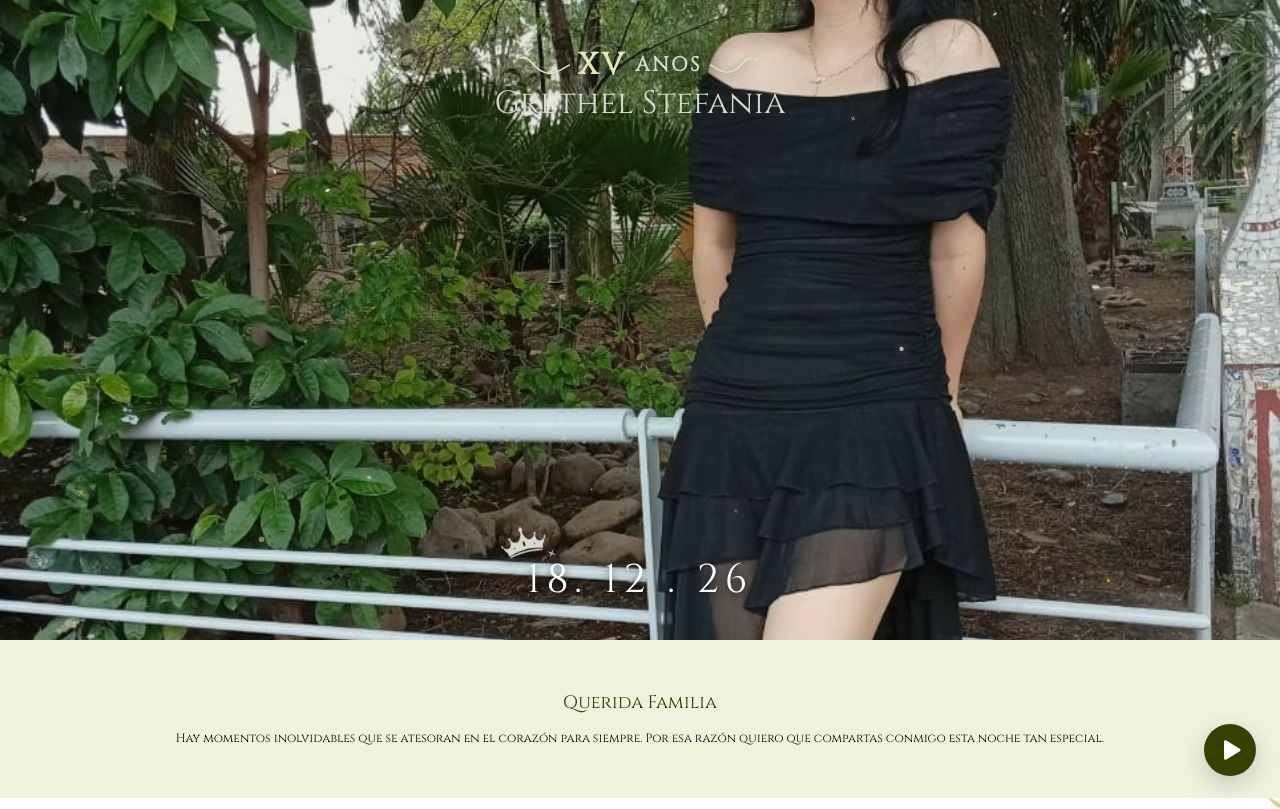
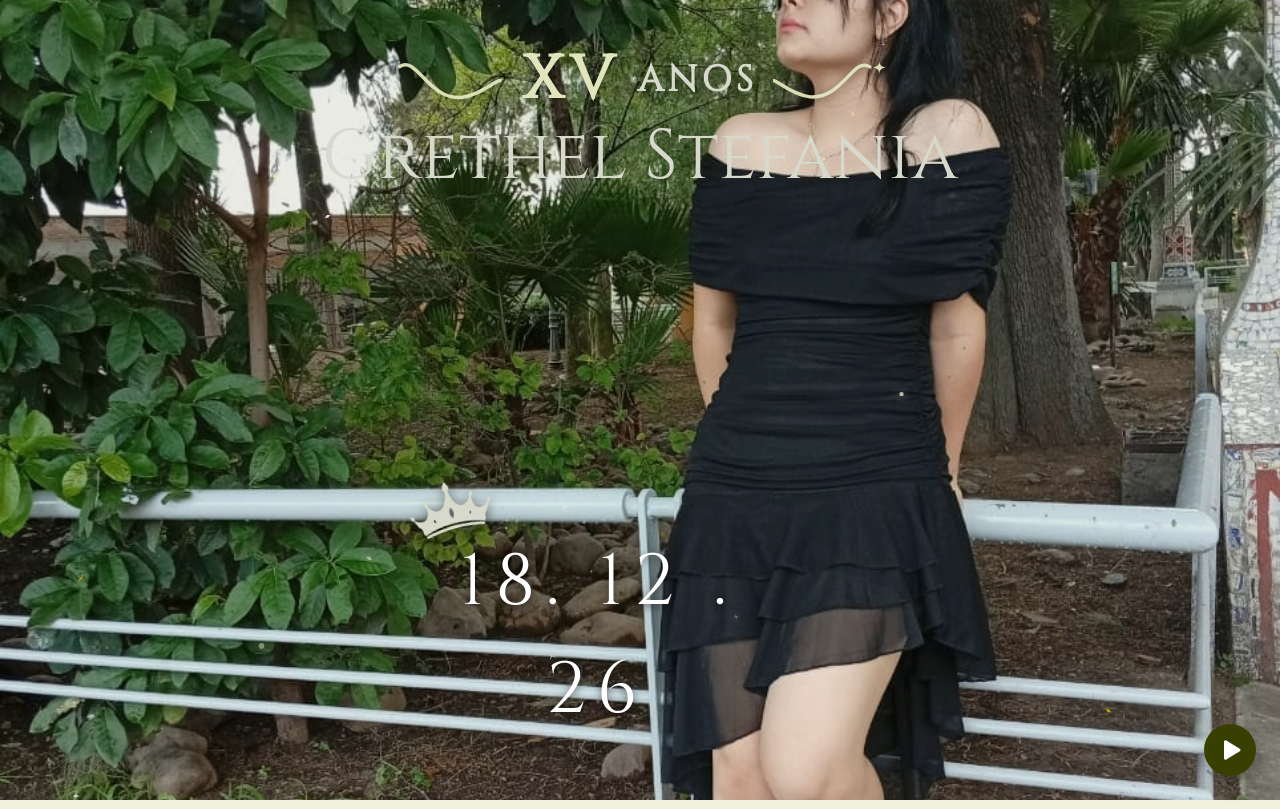
Before and after one commit to TuAmigoInvitaciones/tpl-xv-jade-silvestre, a React (Vite) app: page / in a window 1280 px wide. Shown: the top 809 px of the page. Built offline with nearby package versions, Linux system fonts and the light colour scheme; no server answers; a web font is replaced by a local one.

Commit message:
style(xs) 🎉: Fix responsive design for 480px devices

```diff
--- a/src/common/components/accordion/_accordion.scss
+++ b/src/common/components/accordion/_accordion.scss
@@ -24,7 +24,7 @@
         gap: 1.6rem;
 
         .accordion__item {
-            border: 1px solid vars.$color-primary-200;
+            border: 1px solid vars.$color-primary-100;
             border-radius: 1.6rem;
             background-color: #ffffff;
             overflow: hidden;
--- a/src/modules/invitation/countdown/_countdown-section.scss
+++ b/src/modules/invitation/countdown/_countdown-section.scss
@@ -112,7 +112,7 @@
     &__flower-1 {
         position: absolute;
         top: -5%;
-        right: -13%;
+        right: -7%;
         z-index: -1;
         width: 18rem;
         opacity: .9;
@@ -121,7 +121,7 @@
     &__flower-2 {
         position: absolute;
         bottom: -3%;
-        left: -13%;
+        left: -8%;
         z-index: -1;
         width: 18rem;
         opacity: .9;
--- a/src/modules/invitation/dress-code/_dress-code.scss
+++ b/src/modules/invitation/dress-code/_dress-code.scss
@@ -40,8 +40,11 @@
 
         &--top-right {
             top: -0.5rem;
-            right: -0.5rem;
-            transform: rotate(180deg);
+            right: -1rem;
+
+            img {
+                transform: rotate(180deg);
+            }
         }
 
         &--bottom-left {
@@ -155,6 +158,10 @@
         box-shadow: 0 10px 30px rgba(vars.$color-primary, 0.12);
         transition: transform 0.4s ease, box-shadow 0.4s ease;
 
+        @include mix.respondToMin('xs') {
+            width: 90%;
+        }
+
         &:hover {
             transform: translateY(-4px);
             box-shadow: 0 16px 35px rgba(vars.$color-primary, 0.2);
--- a/src/modules/invitation/family/_family.scss
+++ b/src/modules/invitation/family/_family.scss
@@ -18,6 +18,10 @@
         flex-direction: column;
         align-items: center;
         overflow: hidden;
+
+        @include mix.respondToMin('xs') {
+            width: 90%;
+        }
     }
 
     &__logo {
--- a/src/modules/invitation/gallery/_gallery.scss
+++ b/src/modules/invitation/gallery/_gallery.scss
@@ -17,6 +17,11 @@
         grid-auto-rows: 180px;
         gap: 0.8rem;
         margin-top: 3.5rem;
+
+        @include mix.respondToMin('xs') {
+            width: 90%;
+            margin-inline: auto;
+        }
 
         @include mix.respondToMin('md') {
             grid-template-columns: repeat(4, 1fr);
@@ -149,5 +154,12 @@
         object-fit: contain;
         border-radius: 4px;
         display: block;
+
+        @include mix.respondToMin('xs') {
+            width: 100%;
+            max-width: 100%;
+            max-height: 80vh;
+            object-fit: cover;
+        }
     }
 }
--- a/src/modules/invitation/hero/_hero.scss
+++ b/src/modules/invitation/hero/_hero.scss
@@ -44,6 +44,26 @@
         text-align: center;
         font-family: vars.$font-serif;
         font-size: 3.2rem;
+
+        @include mix.respondToMin('xs') {
+            font-size: 3.6rem;
+        }
+
+        @include mix.respondToMin('sm') {
+            font-size: 4.2rem;
+        }
+
+        @include mix.respondToMin('md') {
+            font-size: 5.2rem;
+        }
+
+        @include mix.respondToMin('lg') {
+            font-size: 6.2rem;
+        }
+
+        @include mix.respondToMin('xl') {
+            font-size: 7rem;
+        }
     }
 
     &__date {
@@ -63,6 +83,31 @@
         text-shadow: 0 2px 8px rgba(0, 0, 0, 0.6);
         z-index: 2;
 
+        @include mix.respondToMin('xs') {
+            font-size: 4.5rem;
+            bottom: 3.5rem;
+        }
+
+        @include mix.respondToMin('sm') {
+            font-size: 5rem;
+            bottom: 4rem;
+        }
+
+        @include mix.respondToMin('md') {
+            font-size: 5.8rem;
+            bottom: 4.5rem;
+        }
+
+        @include mix.respondToMin('lg') {
+            font-size: 6.5rem;
+            bottom: 5rem;
+        }
+
+        @include mix.respondToMin('xl') {
+            font-size: 7.2rem;
+            bottom: 5.5rem;
+        }
+
         &-day {
             position: relative;
             display: inline-flex;
@@ -80,6 +125,52 @@
         height: auto;
         filter: drop-shadow(0 2px 6px rgba(0, 0, 0, 0.6));
         pointer-events: none;
+
+        @include mix.respondToMin('xs') {
+            width: 7rem;
+            top: -2.8rem;
+            left: -8%;
+        }
+
+        @include mix.respondToMin('sm') {
+            width: 7.8rem;
+            top: -3.2rem;
+            left: -9%;
+        }
+
+        @include mix.respondToMin('md') {
+            width: 9rem;
+            top: -3.6rem;
+            left: -10%;
+        }
+
+        @include mix.respondToMin('lg') {
+            width: 10.2rem;
+            top: -4.2rem;
+            left: -11%;
+        }
+
+        @include mix.respondToMin('xl') {
+            width: 11.5rem;
+            top: -4.8rem;
+            left: -12%;
+        }
+    }
+
+    @include mix.respondToMin('xs') {
+        height: 85vh;
+    }
+
+    @include mix.respondToMin('sm') {
+        height: 90vh;
+    }
+
+    @include mix.respondToMin('md') {
+        height: 95vh;
+    }
+
+    @include mix.respondToMin('lg') {
+        height: 100vh;
     }
 }
 
@@ -93,6 +184,14 @@
         justify-content: center;
         gap: 0.8rem;
         z-index: 1;
+
+        @include mix.respondToMin('sm') {
+            gap: 1.2rem;
+        }
+
+        @include mix.respondToMin('md') {
+            gap: 1.6rem;
+        }
     }
 
     &__swash {
@@ -103,6 +202,31 @@
         flex-shrink: 0;
         opacity: 0.95;
         filter: drop-shadow(0 2px 4px rgba(0, 0, 0, 0.4));
+
+        @include mix.respondToMin('xs') {
+            width: 6.2rem;
+            height: 2.6rem;
+        }
+
+        @include mix.respondToMin('sm') {
+            width: 7.5rem;
+            height: 3rem;
+        }
+
+        @include mix.respondToMin('md') {
+            width: 9rem;
+            height: 3.4rem;
+        }
+
+        @include mix.respondToMin('lg') {
+            width: 10.5rem;
+            height: 4rem;
+        }
+
+        @include mix.respondToMin('xl') {
+            width: 12rem;
+            height: 4.5rem;
+        }
     }
 
     &__number,
@@ -114,10 +238,50 @@
         line-height: 1;
         color: vars.$color-primary-100;
         text-shadow: 0 4px 15px rgba(0, 0, 0, 0.5);
+
+        @include mix.respondToMin('xs') {
+            font-size: 2.2rem;
+        }
+
+        @include mix.respondToMin('sm') {
+            font-size: 2.4rem;
+        }
+
+        @include mix.respondToMin('md') {
+            font-size: 2.8rem;
+        }
+
+        @include mix.respondToMin('lg') {
+            font-size: 3.2rem;
+        }
+
+        @include mix.respondToMin('xl') {
+            font-size: 3.6rem;
+        }
     }
 
     &__number {
         font-size: 3rem;
         color: vars.$color-secondary-200;
+
+        @include mix.respondToMin('xs') {
+            font-size: 3.4rem;
+        }
+
+        @include mix.respondToMin('sm') {
+            font-size: 3.8rem;
+        }
+
+        @include mix.respondToMin('md') {
+            font-size: 4.5rem;
+        }
+
+        @include mix.respondToMin('lg') {
+            font-size: 5.2rem;
+        }
+
+        @include mix.respondToMin('xl') {
+            font-size: 6rem;
+        }
     }
 }
--- a/src/modules/invitation/itinerary/_itinerary.scss
+++ b/src/modules/invitation/itinerary/_itinerary.scss
@@ -12,10 +12,20 @@
 
         &--top {
             margin-top: -2rem;
+
+            @include mix.respondToMin('xs') {
+                margin-top: -1rem;
+                transform: rotate(-45deg);
+            }
         }
 
         &--bottom {
             margin-top: 3rem;
+
+            @include mix.respondToMin('xs') {
+                margin-top: 4rem;
+                margin-bottom: -2rem;
+            }
         }
     }
 
@@ -141,6 +151,11 @@
         height: 4rem;
         object-fit: contain;
         margin-bottom: 0.3rem;
+
+        @include mix.respondToMin('xs') {
+            width: 5rem;
+            height: 5rem;
+        }
     }
 
     &__time {
--- a/src/modules/invitation/message/_message.scss
+++ b/src/modules/invitation/message/_message.scss
@@ -4,6 +4,10 @@
 .message-section {
     background-color: vars.$color-secondary-100;
     padding: 5rem 0;
+
+    @include mix.respondToMin('xs') {
+        padding: 6rem 0;
+    }
 
     &__header {
         margin-bottom: -1rem;
@@ -12,6 +16,10 @@
     &__container {
         width: 90%;
         margin: 0 auto;
+
+        @include mix.respondToMin('xs') {
+            width: 85%;
+        }
     }
 
     &__text {
--- a/src/modules/invitation/places/_places.scss
+++ b/src/modules/invitation/places/_places.scss
@@ -119,6 +119,10 @@
     border: 1px solid rgba(vars.$color-primary-700, 0.25);
     background-color: #ffffff;
 
+    @include mix.respondToMin('xs') {
+        width: 90%;
+    }
+
     &__icon {
         display: flex;
         justify-content: center;
```
